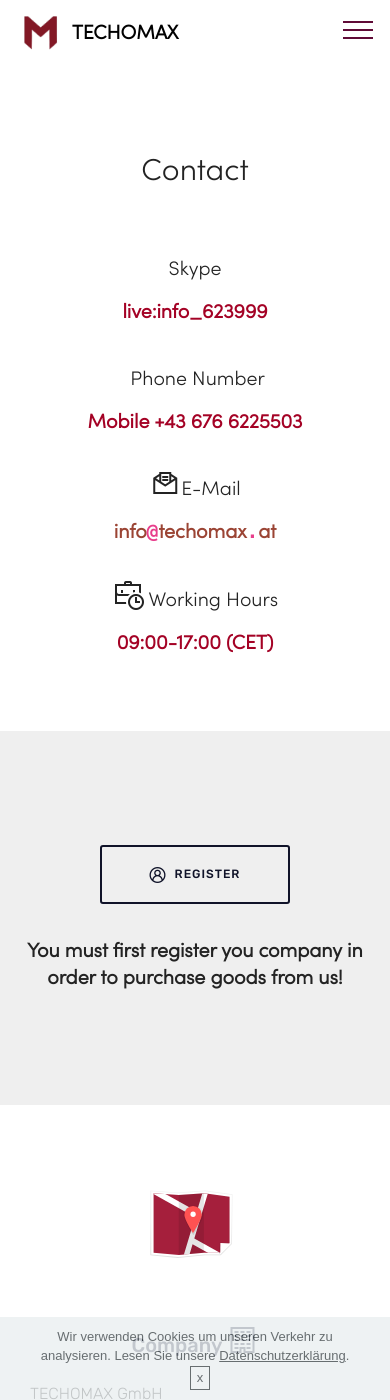
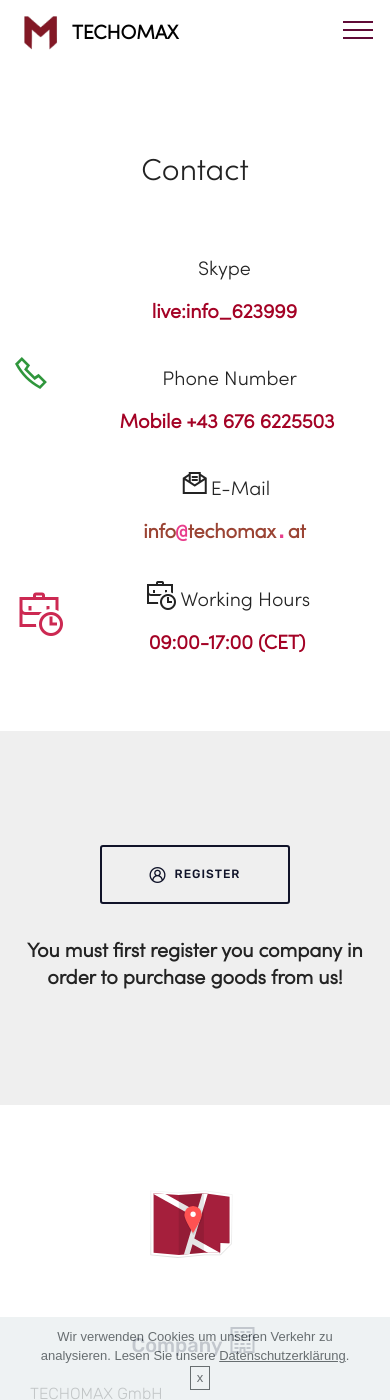
Before and after one commit to techomax/techomax.github.io, a Jekyll site: the page built from en/tech.html, in a window 390 px wide and 1400 px high, scrolled down 1511 px. Built offline with Jekyll 4.4.1, drawn with Linux system fonts in a browser that asks for light colours; some web fonts are replaced; a script that is not in the unit is left out.

Commit message:
iconfont-wrapper update

```diff
--- a/_includes/quick-contact.html
+++ b/_includes/quick-contact.html
@@ -67,7 +67,7 @@
                         <div class="wrapper">
                             <span class="iconfont-wrapper">
                                 <!-- <span class="amp-iconfont icon fa-th-large fa mobi-mbri-clock mobi-mbri" style="color: rgb(204, 41, 82); fill: rgb(204, 41, 82);"></span> -->
-                                <span style="color: rgb(204, 41, 82); fill: rgb(204, 41, 82); font-size: 2rem"><i class="la la-business-time"></i></span>
+                                <span style="color: rgb(204, 41, 82); fill: rgb(204, 41, 82); font-size: 3rem"><i class="la la-business-time"></i></span>
                             </span>
                             <div class="b-info b-mail">
                                 <h5 class="align-left mbr-fonts-style display-5">
--- a/assets/mobirise/css/mbr-additional.css
+++ b/assets/mobirise/css/mbr-additional.css
@@ -2254,7 +2254,7 @@
 }
 @media (max-width: 767px) {
   .cid-rlseHmGy6o .iconfont-wrapper {
-    display: none;
+    display: inline-block;
   }
 }
 .cid-rlseHmGy6o .mbr-text B {
```
